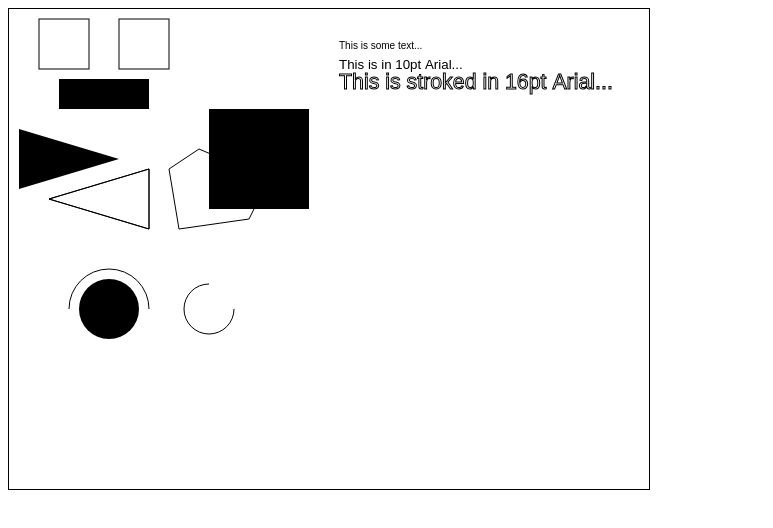
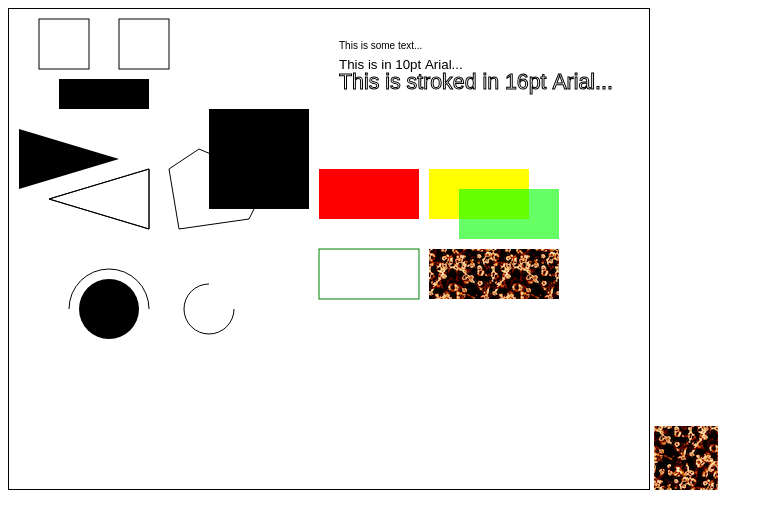
Before and after one commit to AJRedDevil/Pro-HTML5-Games, a plain HTML site: page chapter1/index.html in a window 1280 px wide. Shown: the whole page, without its empty margins (0-773 px from the left). Drawn offline with Linux system fonts and the light colour scheme.

Commit message:
feat(basics): Drawing with Colors and Textures
- fillStyle: Sets the default color for all future fill operations
- strokeStyle: Sets the default color for all future stroke operations
- Both properties can take valid CSS colors as values
- context object’s createTexture() method creates a texture from an image, which can also be used as a fill style
- Before we can use an image, we need to load the image into the browser

#2

```diff
--- a/chapter1/drawing.js
+++ b/chapter1/drawing.js
@@ -81,6 +81,38 @@ function drawText(ctx) {
   ctx.strokeText('This is stroked in 16pt Arial...', 330, 80);
 }
 
+function fillStylesAndColors(ctx) {
+  // FILL STYLES AND COLORS
+  // Set fill color to red
+  ctx.fillStyle = 'red';
+  // Draw a red filled rectangle
+  ctx.fillRect(310, 160, 100, 50);
+
+  // Set stroke color to green
+  ctx.strokeStyle = 'green';
+  // Draw a green stroked rectangle
+  ctx.strokeRect(310, 240, 100, 50);
+
+  // Set fill color to yellow using rgb()
+  ctx.fillStyle = 'rgb(255, 255, 0)';
+  // Draw a yellow filled rectangle
+  ctx.fillRect(420, 160, 100, 50);
+  // Set fill color to green with an alpha of 0.6
+  ctx.fillStyle = 'rgba(0, 255, 0, 0.6)';
+  // Draw a semi-transparent green filled rectangle
+  ctx.fillRect(450, 180, 100, 50);
+
+  // TEXTURES
+  // Get a handle to the Image object
+  const fireImage = document.getElementById('fire');
+  const pattern = ctx.createPattern(fireImage, 'repeat');
+
+  // Set fill style to newly created pattern
+  ctx.fillStyle = pattern;
+  // Draw a pattern filled rectangle
+  ctx.fillRect(420, 240, 130, 50);
+}
+
 function pageLoaded(id) {
   // Get a handle to the canvas object
   const canvas = document.getElementById(id);
@@ -90,4 +122,5 @@ function pageLoaded(id) {
   drawRectangles(ctx);
   drawComplexShapes(ctx);
   drawText(ctx);
+  fillStylesAndColors(ctx);
 }
--- a/chapter1/index.html
+++ b/chapter1/index.html
@@ -11,6 +11,7 @@
 	<canvas width="640" height="480" id="testCanvas" style="border: 1px solid black;">
 		Your browser does not support HTML5 Canvas. Please shift to a new browser.
 	</canvas>
+	<img src="fire.png" id="fire">
 	<script type="text/javascript">
 		// This function will be called once the page loads completely
 		pageLoaded('testCanvas');
```
Also changed, not shown: chapter1/fire.png (added).
